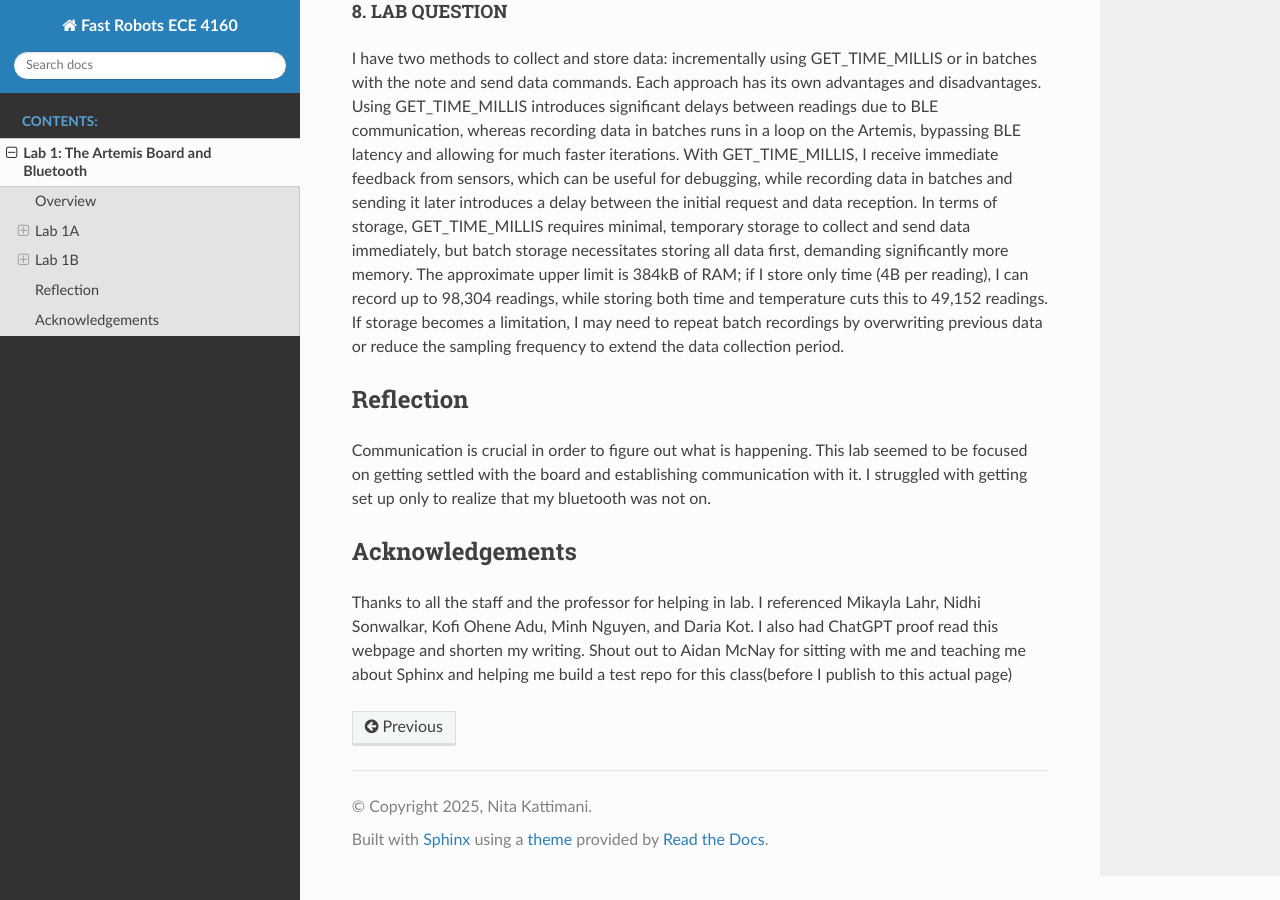
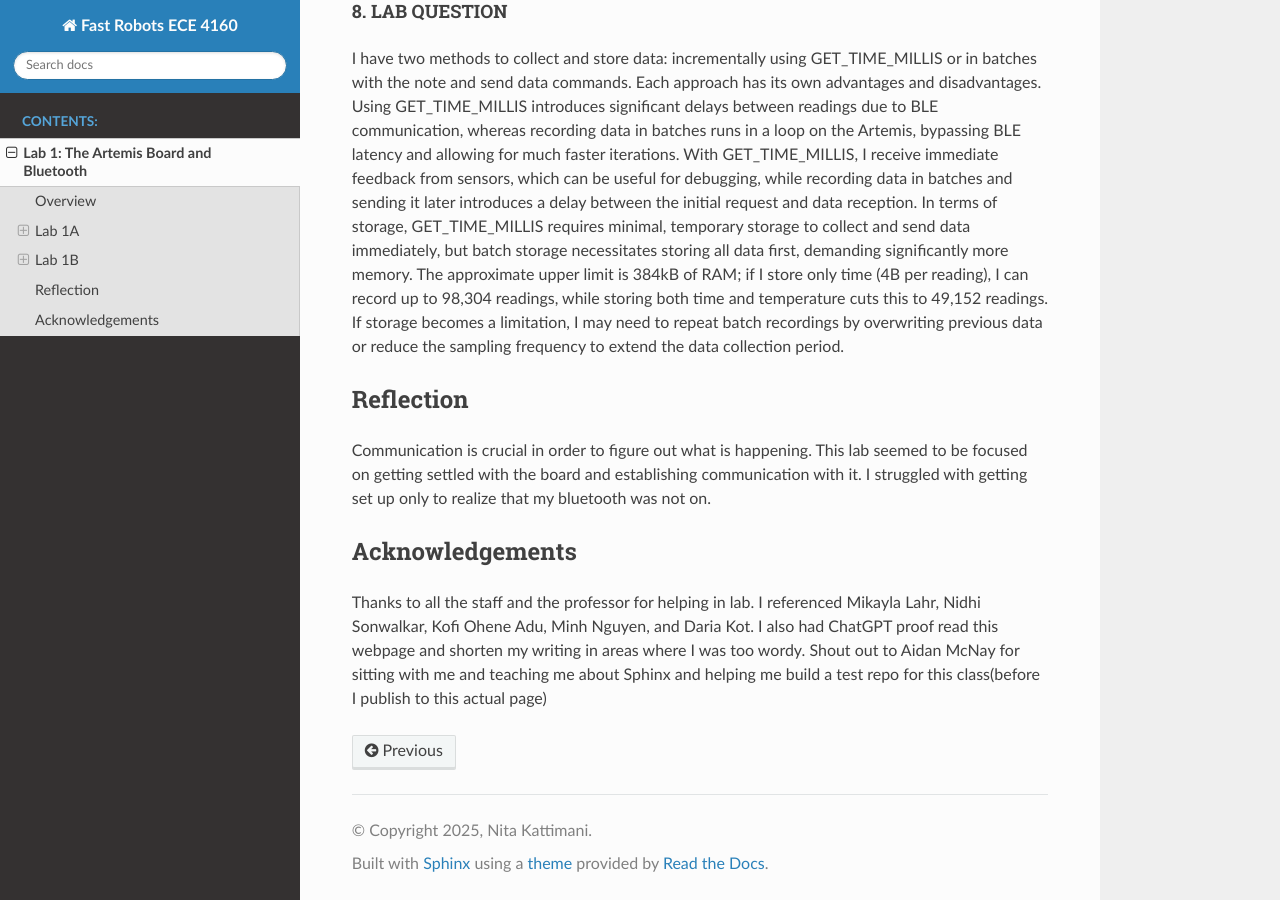
Before and after one commit to nskatti1/test-website, a Sphinx documentation site: the page built from docs/lab1.rst, in a window 1280 px wide and 900 px high, scrolled down 4969 px. Built offline with Sphinx 7.4.7 and the Read the Docs theme 3.1.0, drawn with Linux system fonts in a browser that asks for light colours; pages that are not in the unit, such as notebooks, are missing from menus.

Commit message:
Update lab1.rst

```diff
--- a/docs/lab1.rst
+++ b/docs/lab1.rst
@@ -275,5 +275,5 @@ Acknowledgements
 --------------------------------------------------------------------------
 
 Thanks to all the staff and the professor for helping in lab. I referenced Mikayla Lahr, Nidhi Sonwalkar, Kofi Ohene Adu, Minh Nguyen, and Daria Kot.
-I also had ChatGPT proof read this webpage and shorten my writing.
+I also had ChatGPT proof read this webpage and shorten my writing in areas where I was too wordy.
 Shout out to Aidan McNay for sitting with me and teaching me about Sphinx and helping me build a test repo for this class(before I publish to this actual page)
```
